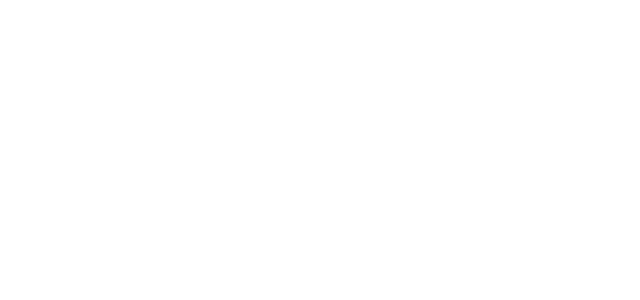
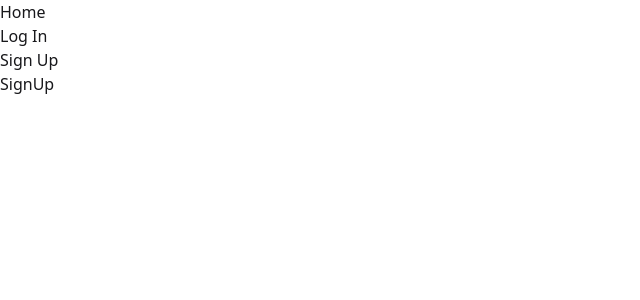
Before and after one commit to GittyX3b/wbs-project_6, a React app in the folder frontend/: page /signup in a window 1280 px wide. Before the commit this address had no page. Shown: the top 300 px of the page, without its empty margins (0-640 px from the left). Built offline with nearby package versions, Linux system fonts and the light colour scheme; the HTML template or start-up script is replaced by a standard one.

Commit message:
Create Sign up page

```diff
--- a/frontend/src/App.tsx
+++ b/frontend/src/App.tsx
@@ -1,6 +1,7 @@
 import { MainLayout } from "@layouts";
 import { Home } from "@pages";
 import { Route, Routes } from "react-router";
+import { SignUp } from "./pages/SignUp";
 
 function App() {
   return (
@@ -8,6 +9,7 @@
       <Routes>
         <Route element={<MainLayout />}>
           <Route index element={<Home />} />
+          <Route path="/signup" element={<SignUp />} />
         </Route>
       </Routes>
     </>
--- /dev/null
+++ b/frontend/src/components/NavBar.tsx
@@ -0,0 +1,21 @@
+import { NavLink } from "react-router";
+
+export function NavBar() {
+  return (
+    <>
+      <nav>
+        <ul>
+          <li>
+            <NavLink to="/">Home</NavLink>
+          </li>
+          <li>
+            <NavLink to="login">Log In</NavLink>
+          </li>
+          <li>
+            <NavLink to="signup">Sign Up</NavLink>
+          </li>
+        </ul>
+      </nav>
+    </>
+  );
+}
--- a/frontend/src/layouts/MainLayout.tsx
+++ b/frontend/src/layouts/MainLayout.tsx
@@ -1,8 +1,10 @@
 import { Outlet } from "react-router";
+import { NavBar } from "../components/NavBar";
 
 const MainLayout = () => {
   return (
     <div>
+      <NavBar />
       <Outlet />
     </div>
   );
--- /dev/null
+++ b/frontend/src/pages/SignUp.tsx
@@ -0,0 +1,9 @@
+import { useState, type ReactElement } from "react";
+
+export function SignUp(): ReactElement {
+  return (
+    <>
+      <div>SignUp</div>
+    </>
+  );
+}
--- /dev/null
+++ b/frontend/src/utils/apiAccess.ts
@@ -0,0 +1,3 @@
+export function createUser(email: string, password: string): object {
+  return { email: email, password: password };
+}
```
Also changed, not shown: 1 other file (tests, documents, lock files or other folders).
